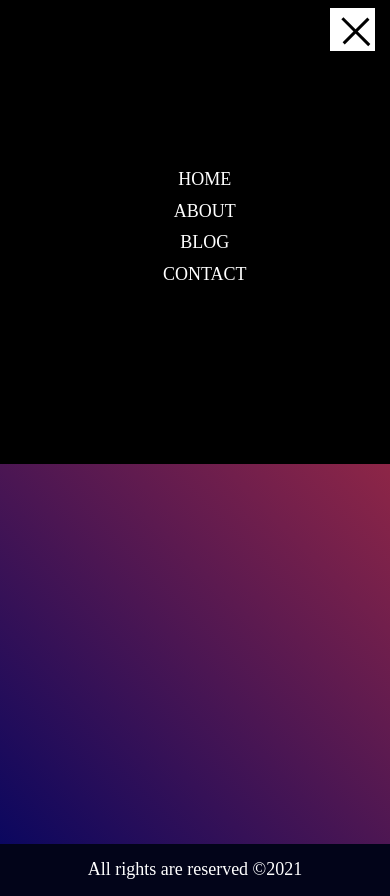
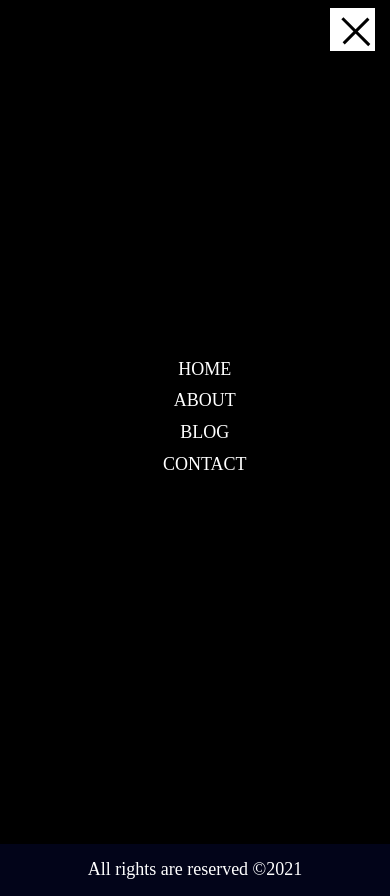
Before and after one commit to shiva-hiremath/TimesGold, a plain HTML site: page index.html in a window 390 px wide. Both pictures are taken after a click on the element 352 px from the left and 29 px from the top of the page. Drawn offline with Linux system fonts and the light colour scheme.

Commit message:
Update style.css
Menu container height update in css for mobile view

```diff
--- a/css/style.css
+++ b/css/style.css
@@ -134,7 +134,7 @@ footer {
     ul.nav-bar.active{
         flex-flow: column;
         position: absolute;
-        min-height: 55vh;
+        min-height: 100vh;
         background: black;
         left: 0;
         right: 0;
```
